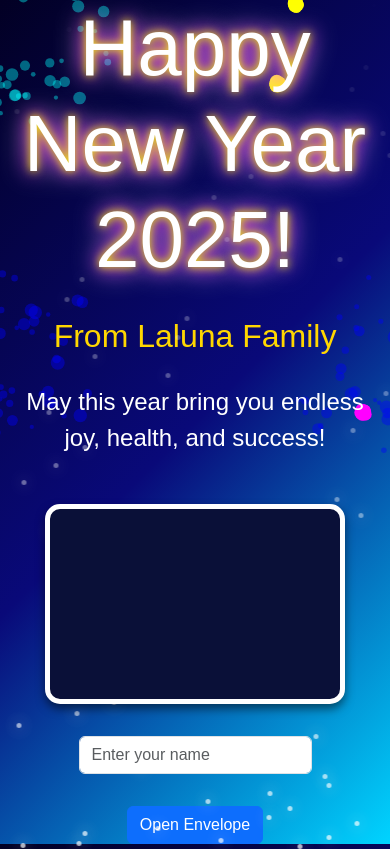
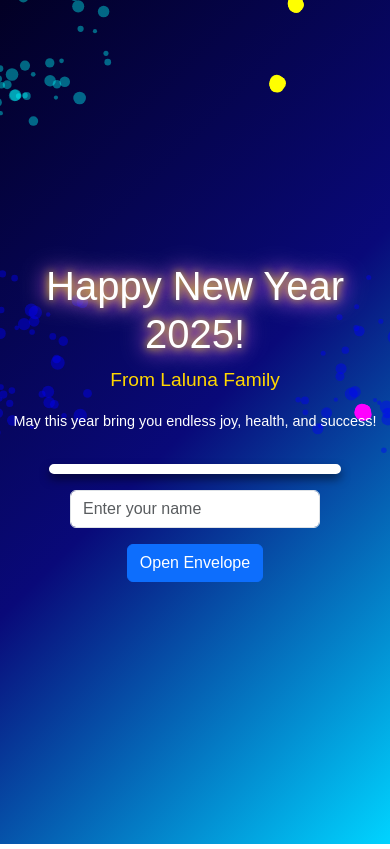
Before and after one commit to bonz05777/new_year, a plain HTML site: page index.html in a window 390 px wide. Drawn offline with nearby package versions, Linux system fonts and the light colour scheme.

Commit message:
Initial commit

```diff
--- a/index.html
+++ b/index.html
@@ -10,9 +10,9 @@
             background: linear-gradient(135deg, #020024, #090979, #00d4ff);
             color: white;
             font-family: 'Arial', sans-serif;
-            overflow: hidden;
             margin: 0;
             padding: 0;
+            overflow: hidden;
         }
         #fireworks {
             position: absolute;
@@ -25,33 +25,46 @@
         .content {
             position: relative;
             z-index: 1;
+            text-align: center;
         }
         .greeting {
-            font-size: 5rem;
+            font-size: 3rem;
             text-shadow: 0 0 10px #ff0, 0 0 20px #f0f, 0 0 30px #fff;
             animation: pulse 2s infinite, bounce 1s infinite;
         }
         .family-message {
-            font-size: 2rem;
-            margin-top: 1rem;
+            font-size: 1.5rem;
             color: #ffd700;
         }
         .short-message {
-            font-size: 1.5rem;
-            margin-top: 0.5rem;
+            font-size: 1rem;
             color: #ffffff;
         }
-        .snowflake {
-            width: 5px;
-            height: 5px;
-            background-color: rgba(255, 255, 255, 0.7);
-            border-radius: 50%;
-            position: absolute;
-            top: -5px;
-            left: 50%;
-            transform: translateX(-50%);
-            animation: snowFall 3s ease-out infinite;
-            box-shadow: 0 0 15px rgba(255, 255, 255, 0.8), 0 0 30px rgba(255, 255, 255, 0.5);
+        .envelope {
+            width: 80%;
+            max-width: 300px;
+            background-color: rgb(10, 16, 56);
+            border: 5px solid white;
+            border-radius: 15px;
+            margin: 1rem auto;
+            overflow: hidden;
+            box-shadow: 0 5px 10px rgba(0, 0, 0, 0.5);
+            display: flex;
+            justify-content: center;
+            align-items: center;
+        }
+        .envelope-content {
+            padding: 1rem;
+            text-align: center;
+            display: none;
+        }
+        .funny-resolution {
+            font-size: 1rem;
+            color: rgb(255, 255, 255);
+        }
+        #userInput {
+            width: 90%;
+            max-width: 250px;
         }
         @keyframes pulse {
             0%, 100% {
@@ -69,52 +82,25 @@
                 transform: translateY(-20px);
             }
         }
-        @keyframes snowFall {
-            0% {
-                top: -5px;
-                opacity: 0;
+        @media (max-width: 576px) {
+            .greeting {
+                font-size: 2.5rem;
             }
-            100% {
-                top: 100%;
-                opacity: 1;
+            .family-message {
+                font-size: 1.2rem;
             }
-        }
-        .envelope {
-            width: 300px;
-            height: 200px;
-            background-color: rgb(10, 16, 56);
-            border: 5px solid white;
-            border-radius: 15px;
-            position: relative;
-            margin: 2rem auto;
-            overflow: hidden;
-            box-shadow: 0 5px 10px rgba(0, 0, 0, 0.5);
-            display: flex;
-            justify-content: center;
-            align-items: center;
-        }
-        .envelope-content {
-            width: 95%;
-            padding: 1rem;
-            text-align: center;
-            display: none;
-        }
-        .funny-resolution {
-            font-size: 1.2rem;
-            margin-top: 1rem;
-            color: rgb(255, 255, 255);
+            .short-message {
+                font-size: 0.9rem;
+            }
         }
     </style>
 </head>
 <body>
     <canvas id="fireworks"></canvas>
     <div class="container text-center d-flex flex-column justify-content-center align-items-center vh-100 content">
-        <h1 class="greeting interactive">Happy New Year 2025!</h1>
+        <h1 class="greeting">Happy New Year 2025!</h1>
         <p class="family-message">From Laluna Family</p>
         <p class="short-message">May this year bring you endless joy, health, and success!</p>
-
-        <!-- Snow Effect -->
-        <div id="snowContainer"></div>
 
         <!-- Envelope -->
         <div class="envelope" id="envelope">
@@ -125,13 +111,10 @@
         </div>
 
         <!-- Name Input Field -->
-        <div class="mb-3">
-            <input type="text" id="userInput" class="form-control" placeholder="Enter your name">
-        </div>
+        <input type="text" id="userInput" class="form-control mb-3" placeholder="Enter your name">
 
         <!-- Open Envelope Button -->
-        <button class="btn btn-primary mt-3" onclick="openEnvelope()">Open Envelope</button>
-
+        <button class="btn btn-primary" onclick="openEnvelope()">Open Envelope</button>
     </div>
 
     <script>
@@ -191,28 +174,12 @@
         setInterval(createFirework, 500);
         animateFireworks();
 
-        window.addEventListener('resize', () => {
-            canvas.width = window.innerWidth;
-            canvas.height = window.innerHeight;
-        });
-
-        function createSnowflake() {
-            const snowflake = document.createElement('div');
-            snowflake.className = 'snowflake';
-            snowflake.style.left = `${Math.random() * window.innerWidth}px`;
-            document.getElementById('snowContainer').appendChild(snowflake);
-            setTimeout(() => snowflake.remove(), 3000);
-        }
-
-        // Continuous snowflake generation
-        setInterval(createSnowflake, 50);
-
         function openEnvelope() {
             const content = document.querySelector('.envelope-content');
-            const userName = document.getElementById('userInput').value;
+            const userName = document.getElementById('userInput').value.trim();
 
-            if (userName.trim() === '') {
-                content.style.display = 'none';  // Hide the envelope if no name is entered
+            // Return early if no name is entered
+            if (userName === '') {
                 return;
             }
 
@@ -233,15 +200,18 @@
                 "Grow personally by building discipline and resilience💪",
                 "Enhance productivity by managing time effectively, setting goals, and prioritizing tasks📈",
                 "Resolutions are fun, but secretly hoping mine is sitting right in front of me 🤷‍♂️😂",
-                "I will be less lazy. Starting tomorrow, I promise, not today,but tomorrow 🤷‍♂️😂",
+                "I will be less lazy. Starting tomorrow, I promise, not today, but tomorrow 🤷‍♂️😂",
                 "Making a list of resolutions? Maybe I should add you to it 😏❤️",
-
             ];
             content.querySelector('.funny-resolution').innerText = funnyMessages[Math.floor(Math.random() * funnyMessages.length)];
         }
 
 
-            </script>
+        window.addEventListener('resize', () => {
+            canvas.width = window.innerWidth;
+            canvas.height = window.innerHeight;
+        });
+    </script>
 
     <script src="https://cdn.jsdelivr.net/npm/bootstrap@5.3.0/dist/js/bootstrap.bundle.min.js"></script>
 </body>
```
